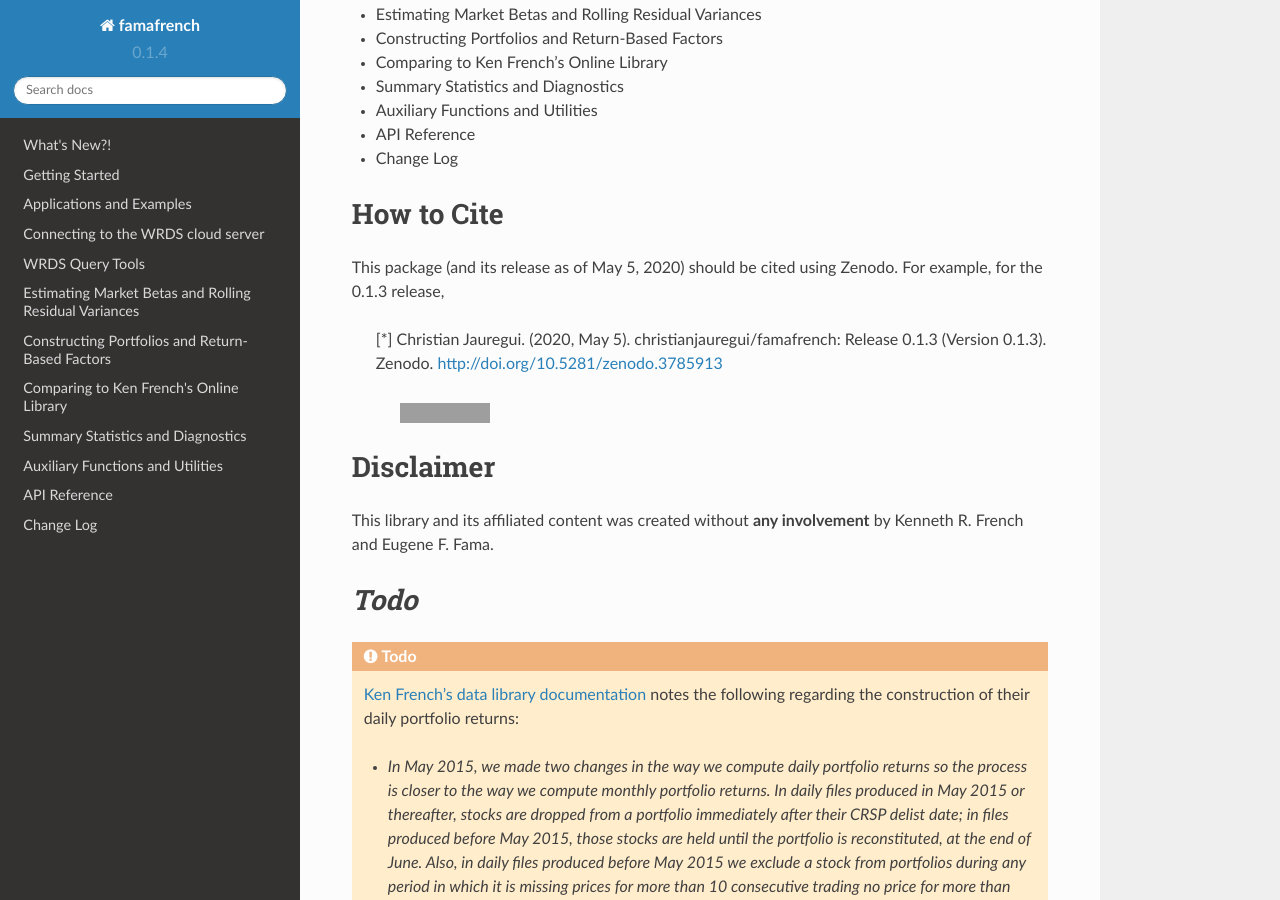
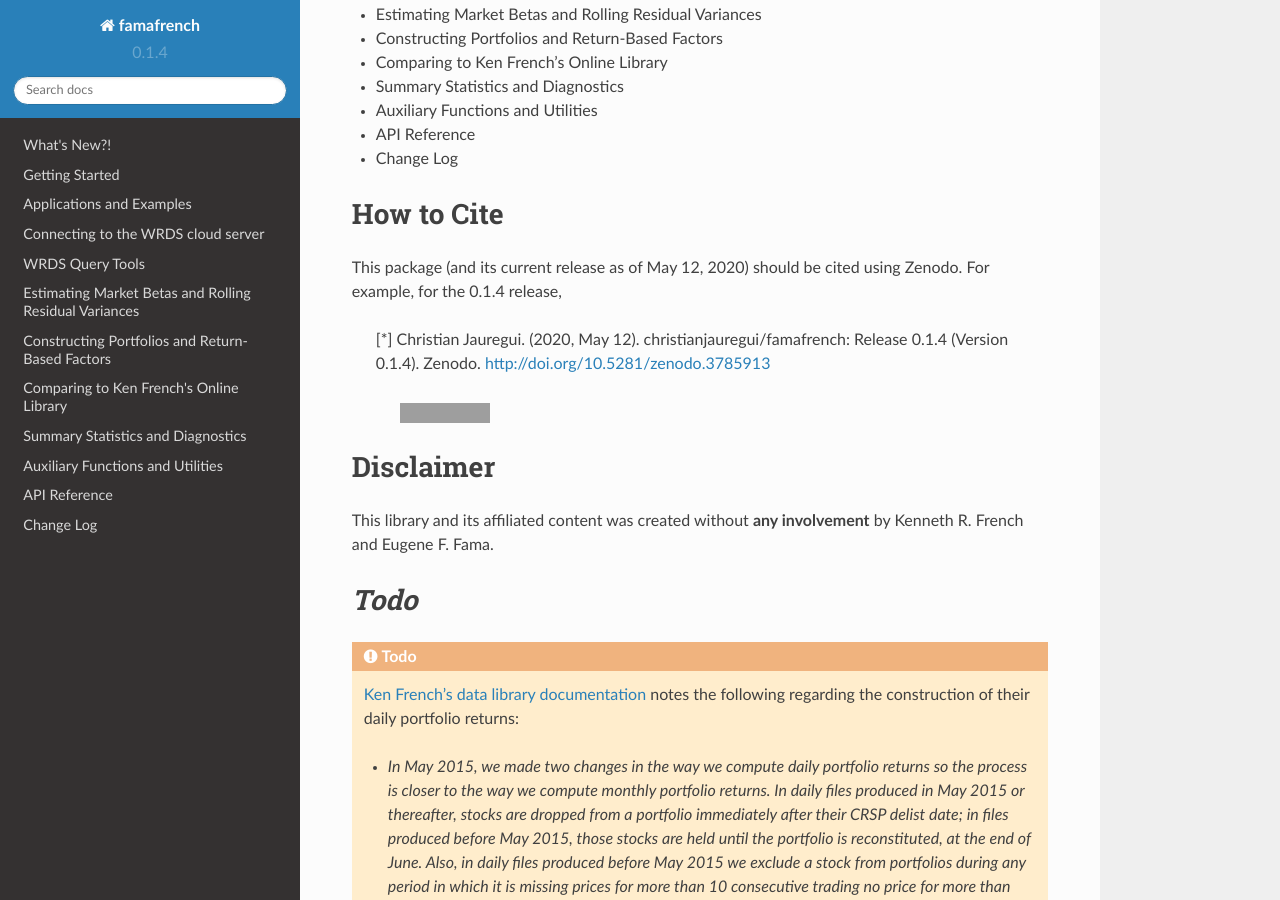
Before and after one commit to christianjauregui/famafrench, a Sphinx documentation site: the page built from docs/source/index.rst, in a window 1280 px wide and 900 px high, scrolled down 1192 px. Built offline with Sphinx 7.4.7 and the Read the Docs theme 2.0.0, drawn with Linux system fonts in a browser that asks for light colours; grey boxes are pictures that could not be loaded.

Commit message:
Update index.rst

```diff
--- a/docs/source/index.rst
+++ b/docs/source/index.rst
@@ -78,9 +78,9 @@
 ************
 How to Cite
 ************
-This package (and its release as of May 5, 2020) should be cited using Zenodo. For example, for the 0.1.3 release,
+This package (and its current release as of May 12, 2020) should be cited using Zenodo. For example, for the 0.1.4 release,
 
-   [*] Christian Jauregui. (2020, May 5). christianjauregui/famafrench: Release 0.1.3 (Version 0.1.3). Zenodo. http://doi.org/10.5281/zenodo.3785913
+   [*] Christian Jauregui. (2020, May 12). christianjauregui/famafrench: Release 0.1.4 (Version 0.1.4). Zenodo. http://doi.org/10.5281/zenodo.3785913
 
        .. image:: https://zenodo.org/badge/DOI/10.5281/zenodo.3785913.svg
          :target: https://doi.org/10.5281/zenodo.3785913
```
